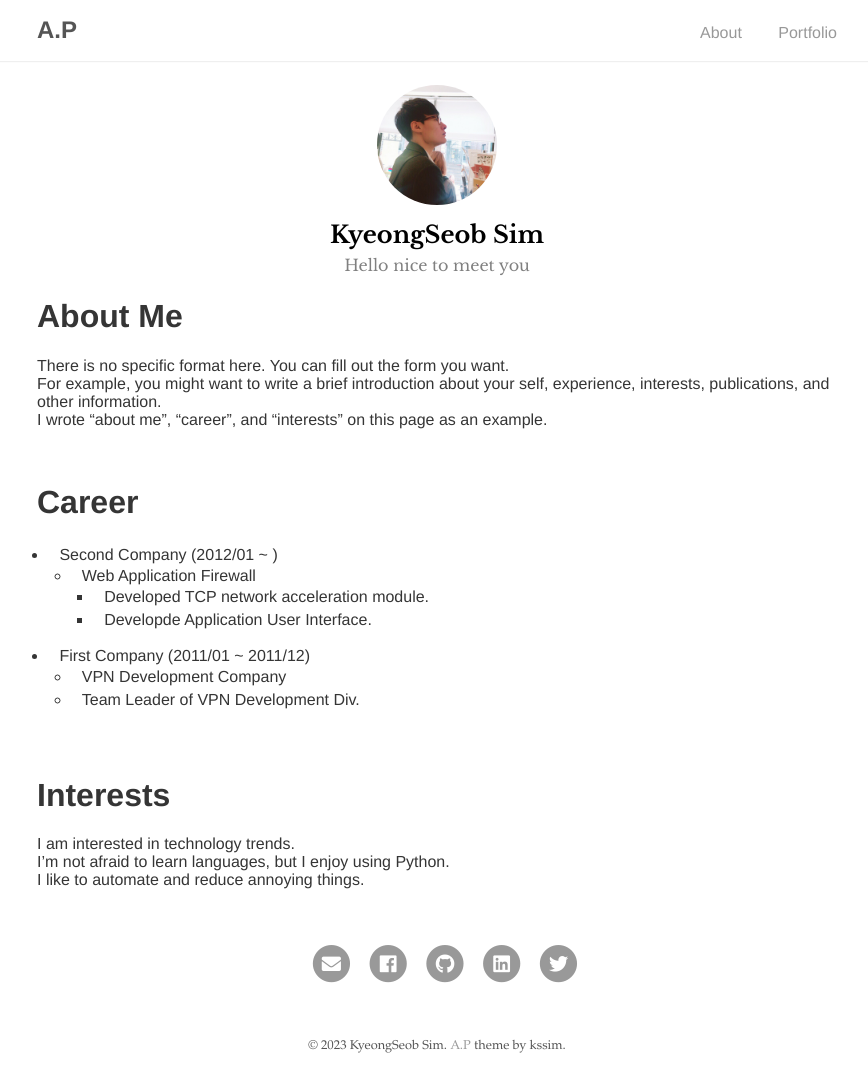
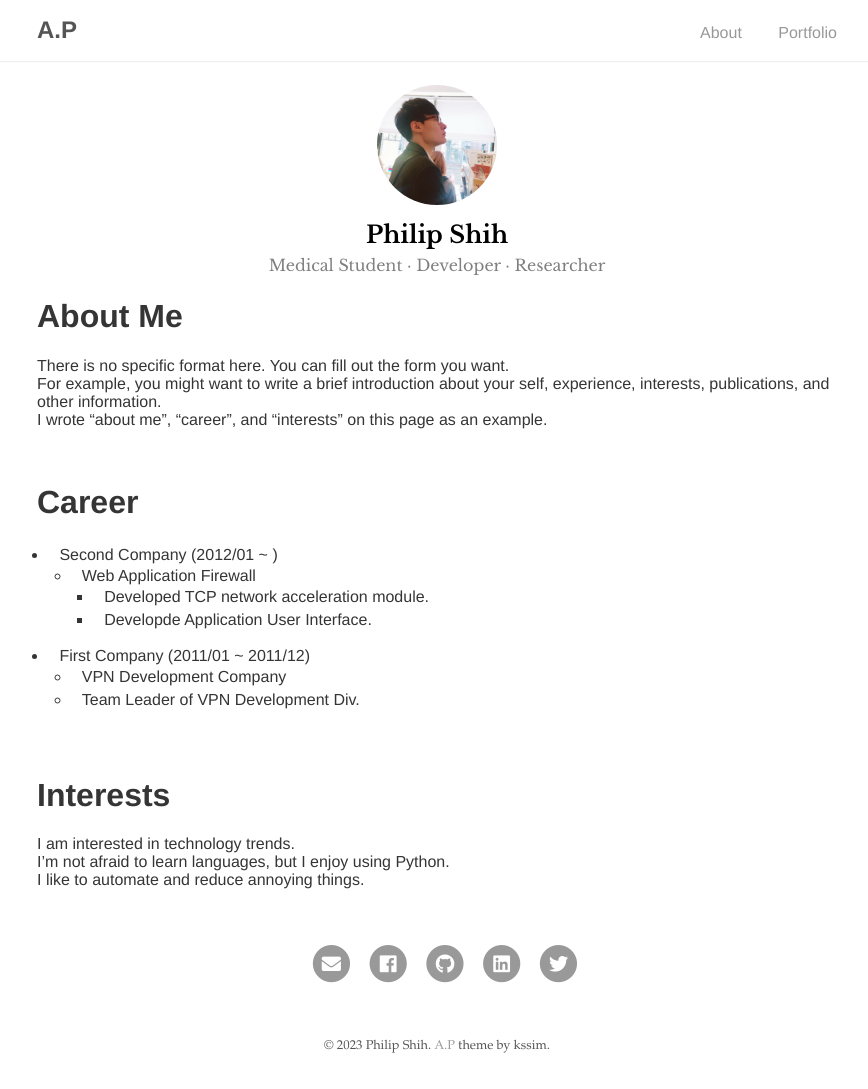
Before and after one commit to philipshih/philipshih.github.io, a Jekyll site: the page built from index.md, in a window 1280 px wide. Shown: the whole page, without its empty margins (203-1071 px from the left). Built offline with Jekyll 4.4.1, drawn with Linux system fonts in a browser that asks for light colours; our own code applies the rules of GitHub Pages for plain Markdown files.

Commit message:
initial config.yml update

```diff
--- a/_config.yml
+++ b/_config.yml
@@ -1,14 +1,14 @@
 # Site settings
 title: A.P
-baseurl: "/ap"
-url: "https://kssim.github.io"
+baseurl: "/ps"
+url: "https://philipshih.github.io"
 google_analytics: # Tracking ID, e.g. "UA-000000-01"
 
 # Author
 author:
-  name: KyeongSeob Sim
-  desc: Hello nice to meet you
-  email: ksub0912@gmail.com
+  name: Philip Shih
+  desc: Medical Student · Developer · Researcher
+  email: philip.shih@ucsf.edu
   selfie: assets/img/profile.jpg
 
 # social
@@ -23,7 +23,7 @@ social:
   google_plus:
   instagram:
   keybase:
-  linkedin: https://www.linkedin.com/in/kssim/
+  linkedin: https://www.linkedin.com/in/vwx/
   pinterest:
   reddit:
   soundcloud:
```
Also changed, not shown: 9 other files.
